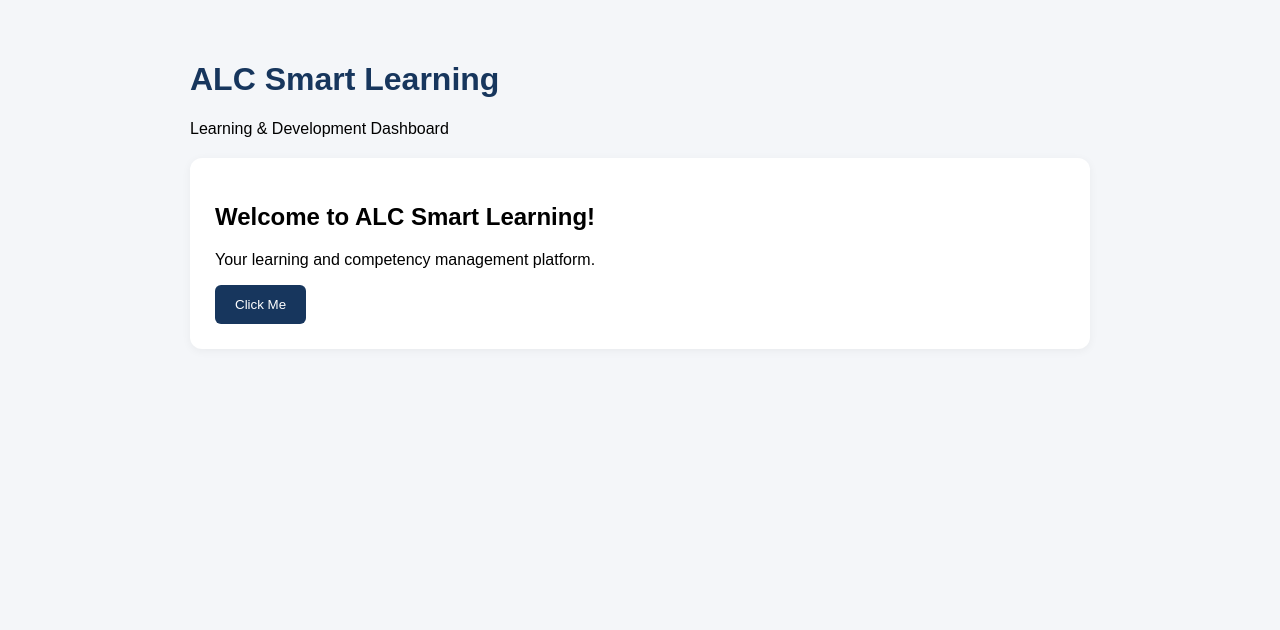
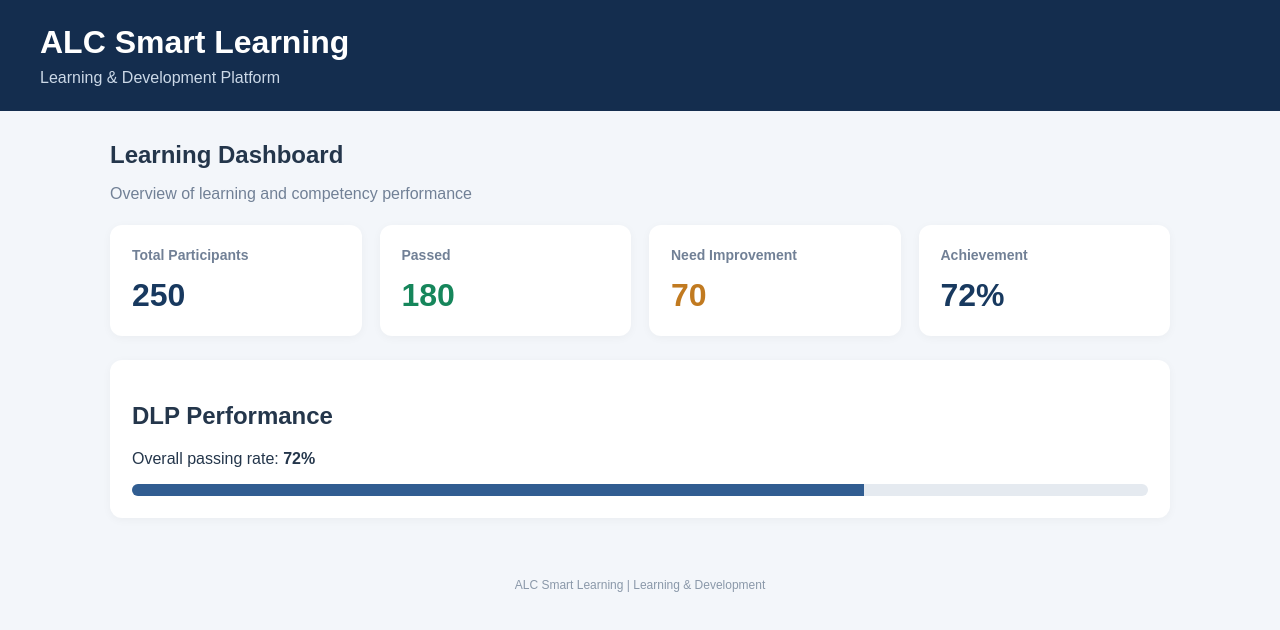
Before and after one commit to ruthndah/ALC-SMART-LEARNING, a plain HTML site: page index.html in a window 1280 px wide. Drawn offline with Linux system fonts and the light colour scheme.

Commit message:
Build ALC Smart Learning Dashboard

```diff
--- a/index.html
+++ b/index.html
@@ -7,64 +7,178 @@
     <title>ALC Smart Learning</title>
 
     <style>
+        * {
+            box-sizing: border-box;
+        }
+
         body {
+            margin: 0;
             font-family: Arial, sans-serif;
-            background: #f4f6f9;
+            background: #f3f6fa;
+            color: #24364b;
+        }
+
+        .header {
+            background: #142d4e;
+            color: white;
+            padding: 24px 40px;
+        }
+
+        .header h1 {
+            margin: 0 0 8px;
+        }
+
+        .header p {
             margin: 0;
-            padding: 40px;
+            color: #cbd8e7;
         }
 
         .container {
-            max-width: 900px;
-            margin: auto;
+            max-width: 1100px;
+            margin: 30px auto;
+            padding: 0 20px;
         }
 
-        h1 {
-            color: #17365d;
+        .dashboard-title {
+            margin-bottom: 22px;
+        }
+
+        .dashboard-title h2 {
+            margin-bottom: 6px;
+        }
+
+        .dashboard-title p {
+            color: #718096;
+        }
+
+        .cards {
+            display: grid;
+            grid-template-columns: repeat(4, 1fr);
+            gap: 18px;
         }
 
         .card {
             background: white;
-            padding: 25px;
+            padding: 22px;
             border-radius: 12px;
-            margin-top: 20px;
-            box-shadow: 0 2px 10px rgba(0,0,0,0.05);
+            box-shadow: 0 2px 10px rgba(0,0,0,0.04);
         }
 
-        button {
-            background: #17365d;
-            color: white;
-            padding: 12px 20px;
-            border: none;
-            border-radius: 6px;
-            cursor: pointer;
+        .card h3 {
+            margin: 0 0 14px;
+            font-size: 14px;
+            color: #718096;
+        }
+
+        .number {
+            font-size: 32px;
+            font-weight: bold;
+            color: #18395f;
+        }
+
+        .passed {
+            color: #16865b;
+        }
+
+        .improvement {
+            color: #c17a20;
+        }
+
+        .performance {
+            margin-top: 24px;
+        }
+
+        .progress {
+            background: #e5eaf0;
+            height: 12px;
+            border-radius: 20px;
+            overflow: hidden;
+            margin-top: 12px;
+        }
+
+        .progress-bar {
+            width: 72%;
+            height: 100%;
+            background: #315d91;
+        }
+
+        .footer {
+            text-align: center;
+            padding: 30px;
+            color: #8a98a9;
+            font-size: 12px;
+        }
+
+        @media (max-width: 750px) {
+            .cards {
+                grid-template-columns: repeat(2, 1fr);
+            }
+
+            .header {
+                padding: 22px;
+            }
+        }
+
+        @media (max-width: 450px) {
+            .cards {
+                grid-template-columns: 1fr;
+            }
         }
     </style>
 </head>
 
 <body>
 
-    <div class="container">
+    <header class="header">
+        <h1>ALC Smart Learning</h1>
+        <p>Learning & Development Platform</p>
+    </header>
 
-        <h1>ALC Smart Learning</h1>
-        <p>Learning & Development Dashboard</p>
+    <main class="container">
 
-        <div class="card">
-            <h2>Welcome to ALC Smart Learning!</h2>
-            <p>Your learning and competency management platform.</p>
+        <section class="dashboard-title">
+            <h2>Learning Dashboard</h2>
+            <p>Overview of learning and competency performance</p>
+        </section>
 
-            <button onclick="showMessage()">
-                Click Me
-            </button>
-        </div>
+        <section class="cards">
 
-    </div>
+            <div class="card">
+                <h3>Total Participants</h3>
+                <div class="number">250</div>
+            </div>
 
-    <script>
-        function showMessage() {
-            alert("Welcome to ALC Smart Learning!");
-        }
-    </script>
+            <div class="card">
+                <h3>Passed</h3>
+                <div class="number passed">180</div>
+            </div>
+
+            <div class="card">
+                <h3>Need Improvement</h3>
+                <div class="number improvement">70</div>
+            </div>
+
+            <div class="card">
+                <h3>Achievement</h3>
+                <div class="number">72%</div>
+            </div>
+
+        </section>
+
+        <section class="card performance">
+            <h2>DLP Performance</h2>
+            <p>Overall passing rate: <strong>72%</strong></p>
+
+            <div class="progress">
+                <div class="progress-bar"></div>
+            </div>
+        </section>
+
+    </main>
+
+    <footer class="footer">
+        ALC Smart Learning | Learning & Development
+    </footer>
 
 </body>
 </html>
```
